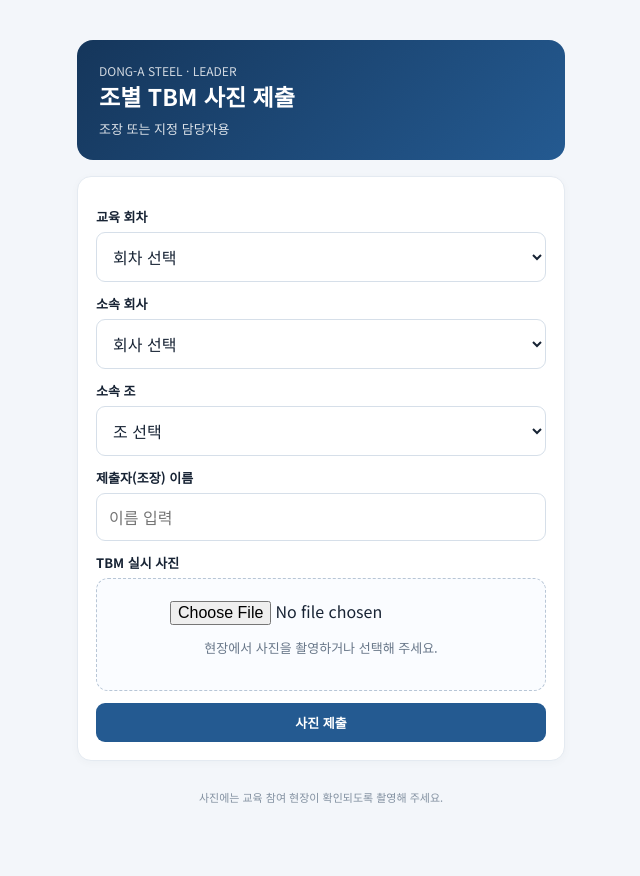
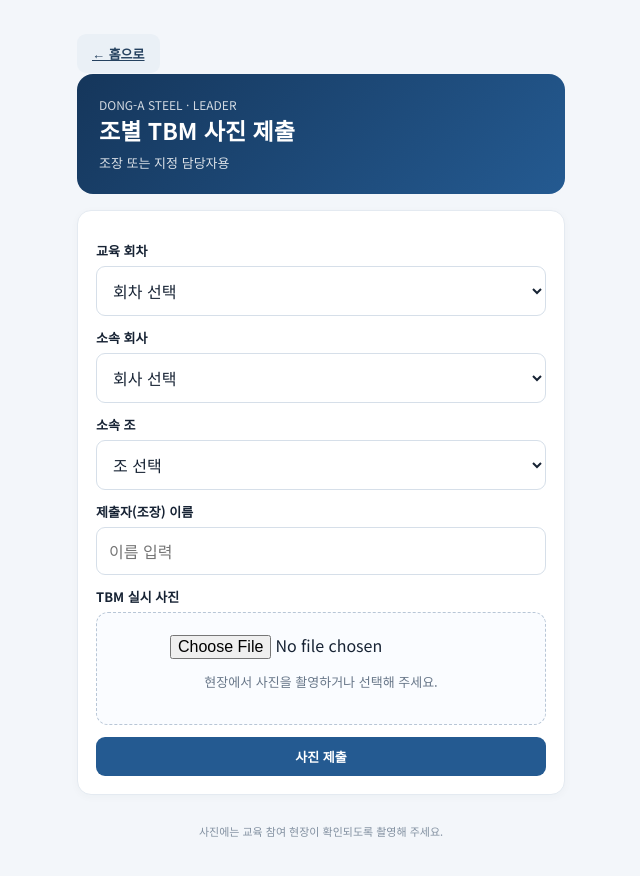
Before and after one commit to seongchangbaik-ship-it/DOSCO_TBM_SYSTEM, a Next.js app: page /leader in a window 1280 px wide. Shown: the top 876 px of the page, without its empty margins (319-959 px from the left). Built offline with nearby package versions, Linux system fonts and the light colour scheme; no server answers; the database is empty.

Commit message:
Add home navigation to worker and leader pages

```diff
--- a/app/leader/page.tsx
+++ b/app/leader/page.tsx
@@ -1,5 +1,6 @@
 "use client";
 import {useEffect,useState} from "react";
+import Link from "next/link";
 import {supabase,configured} from "@/lib/supabase";
 type Company={id:string;name:string};type Team={id:string;name:string;company_id:string};type Week={id:string;week_label:string;topic:string};
 export default function LeaderPage(){
@@ -13,7 +14,13 @@ export default function LeaderPage(){
  const {error}=await supabase.from("tbm_team_submissions").insert({week_id:week,company_id:company,team_id:team,leader_name:leader.trim(),photo_path:path,submitted_at:new Date().toISOString()});
  if(error){setMsg("제출 기록 저장 실패: "+error.message);return}setMsg("조별 TBM 사진이 제출되었습니다.");
  }
- return <main className="mobile"><div className="mobilehero"><div style={{fontSize:12,opacity:.8}}>DONG-A STEEL · LEADER</div><h1>조별 TBM 사진 제출</h1><div style={{fontSize:13,opacity:.85}}>조장 또는 지정 담당자용</div></div><div className="card">
+ return <main className="mobile">
+ <div style={{marginBottom:10}}>
+  <Link href="/" className="btn secondary">
+   ← 홈으로
+  </Link>
+ </div>
+ <div className="mobilehero"><div style={{fontSize:12,opacity:.8}}>DONG-A STEEL · LEADER</div><h1>조별 TBM 사진 제출</h1><div style={{fontSize:13,opacity:.85}}>조장 또는 지정 담당자용</div></div><div className="card">
  {!configured&&<p className="muted">Supabase 연결 후 사용할 수 있습니다.</p>}
  <div className="field"><label>교육 회차</label><select value={week} onChange={e=>setWeek(e.target.value)}><option value="">회차 선택</option>{weeks.map(w=><option key={w.id} value={w.id}>{w.week_label} · {w.topic}</option>)}</select></div>
  <div className="field"><label>소속 회사</label><select value={company} onChange={e=>{setCompany(e.target.value);setTeam("")}}><option value="">회사 선택</option>{companies.map(c=><option key={c.id} value={c.id}>{c.name}</option>)}</select></div>
--- a/app/tbm/page.tsx
+++ b/app/tbm/page.tsx
@@ -122,6 +122,11 @@ if(error){
 
  return (
   <main className="mobile">
+    <div style={{marginBottom:10}}>
+  <Link href="/" className="btn secondary">
+    ← 홈으로
+  </Link>
+</div>
     <div className="mobilehero">
       <div style={{fontSize:12,opacity:.8}}>DONG-A STEEL · SAFETY</div>
       <h1>DOSCO TBM</h1>
```
